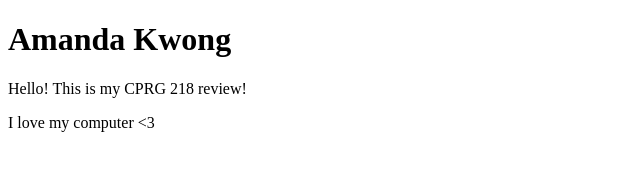
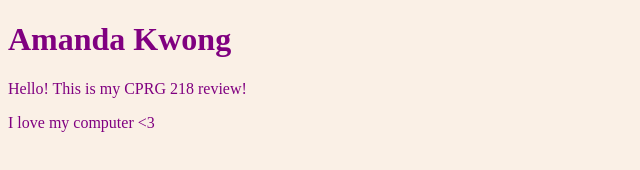
Before and after one commit to amandaskwong/cprg218-review, a plain HTML site: page index.html in a window 1280 px wide. Shown: the whole page, without its empty margins (0-640 px from the left). Drawn offline with Linux system fonts and the light colour scheme.

Commit message:
Create and link stylesheet
Create and link CSS file

```diff
--- a/index.html
+++ b/index.html
@@ -4,6 +4,7 @@
     <meta charset="UTF-8">
     <meta name="viewport" content="width=device-width, initial-scale=1.0">
     <title>CPRG 218 Review</title>
+    <link rel="stylesheet" href="style.css">
 </head>
 
 <body>
--- /dev/null
+++ b/style.css
@@ -0,0 +1,4 @@
+body {
+    background-color:linen;
+    color: purple;
+}
```
